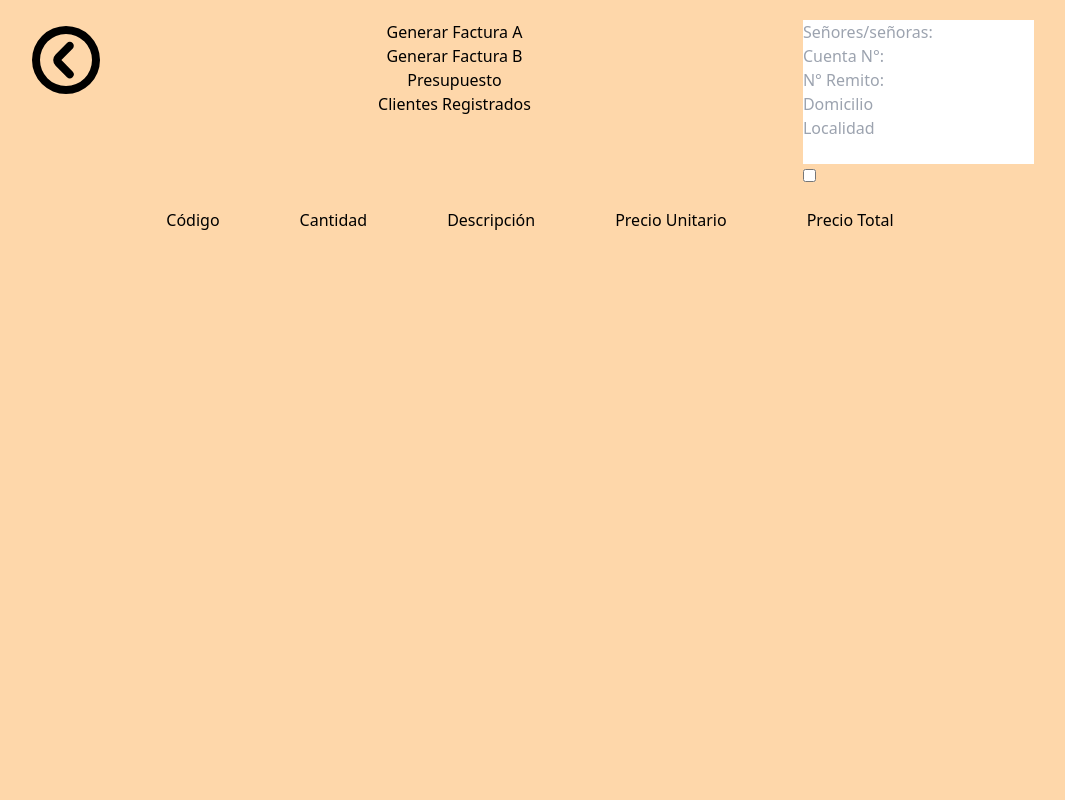
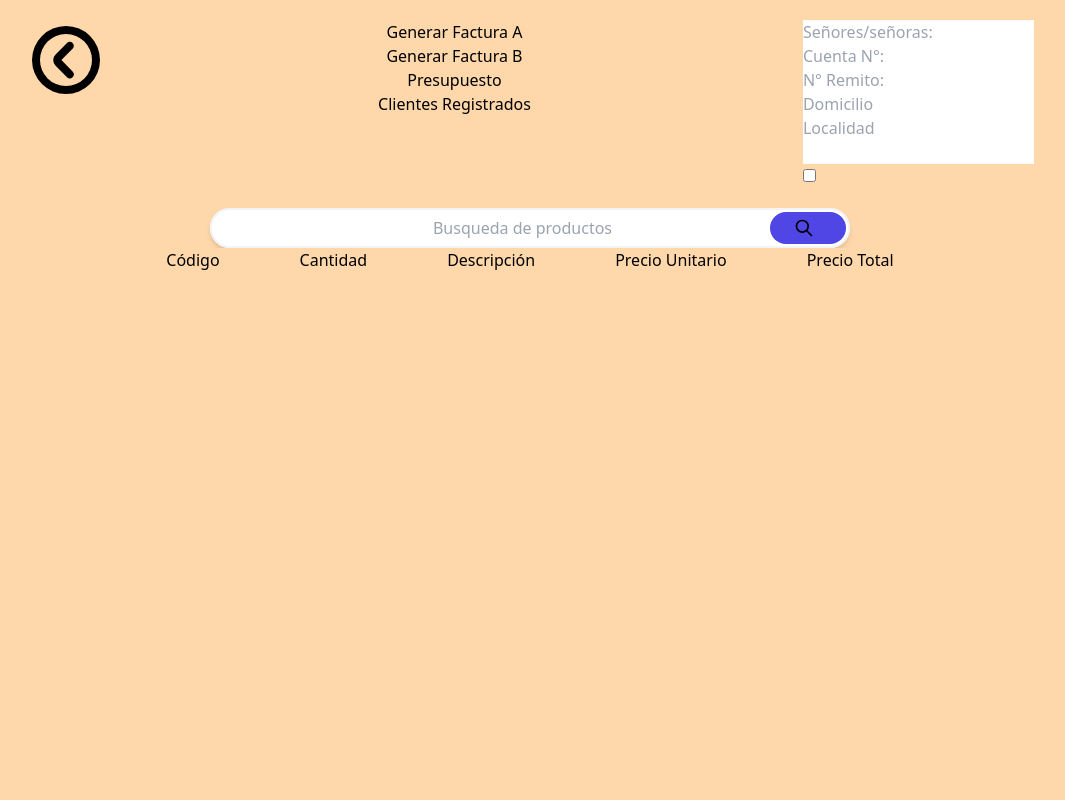
Before and after one commit to Drexai/Cosmar, a React (Vite) app: page /budget in a window 1280 px wide. Shown: the top 800 px of the page, without its empty margins (110-1175 px from the left). Built offline with nearby package versions, Linux system fonts and the light colour scheme.

Commit message:
Input in budgetComponent

```diff
--- a/src/components/budgetComponent/index.jsx
+++ b/src/components/budgetComponent/index.jsx
@@ -7,7 +7,7 @@ export const BudgetComponent = () => {
 
     return (
         <>
-            <header class="relative w-full  mx-auto bg-orange-200 flex flex-row">
+            <header class="relative w-full  mx-auto bg-orange-200 flex flex-col">
                 <nav class="relative py-5  w-full h-full bg-orange-200 flex justify-around">
                     <Link to="/" class="h-20 w-20">
                         <svg fill="#000000" viewBox="0 0 200 200" xmlns="http://www.w3.org/2000/svg"><title/><path d="M100,15a85,85,0,1,0,85,85A84.93,84.93,0,0,0,100,15Zm0,150a65,65,0,1,1,65-65A64.87,64.87,0,0,1,100,165ZM116.5,57.5a9.67,9.67,0,0,0-14,0L74,86a19.92,19.92,0,0,0,0,28.5L102.5,143a9.9,9.9,0,0,0,14-14l-28-29L117,71.5C120.5,68,120.5,61.5,116.5,57.5Z"/></svg>
@@ -56,8 +56,21 @@ export const BudgetComponent = () => {
                         </ul>
                     </form>
                 </nav>
+                <div class="relative w-2/4 h-10 max-w-xl mx-auto bg-white rounded-full lg:max-w-none">
+                        <input type="search" placeholder="Busqueda de productos"  class="rounded-full w-full h-10 bg-transparent  text-center outline-none border-2 border-gray-100 shadow-md hover:outline-none focus:ring-cool-indigo-200 focus:border-cool-indigo-200" >
+
+                        </input>
+                        <button type="" class="absolute inline-flex items-center h-8
+                        text-sm text-black transition duration-150 duration-300 ease-in-out rounded-full
+                        outline-none right-1 top-1 bg-indigo-600 sm:px-6 sm:text-base sm:font-medium
+                        hover:bg-cool-indigo-700 focus:outline-none focus:ring-2 focus:ring-offset-2 focus:ring-cool-indigo-500">
+                                <svg class=" max-sm:w-10 mr-2 w-4 h-4 sm:h-5 sm:w-5 items-center" xmlns="http://www.w3.org/2000/svg" fill="none" viewBox="0 0 24 24" stroke="currentColor">
+                                    <path stroke-linecap="round" stroke-linejoin="round" stroke-width="2" d="M21 21l-6-6m2-5a7 7 0 11-14 0 7 7 0 0114 0z"></path>
+                                </svg>
+                        </button>
+                </div>
             </header>
-            <section class="relative  h-screen w-full  bg-orange-200  flex flex-row flex justify-center md:space-x-20">
+            <section class="relative  h-screen w-full     bg-orange-200  flex flex-row flex justify-center md:space-x-20">
                 <div class="flex flex-col">
                     <h2>Código</h2>
                 </div>
```
